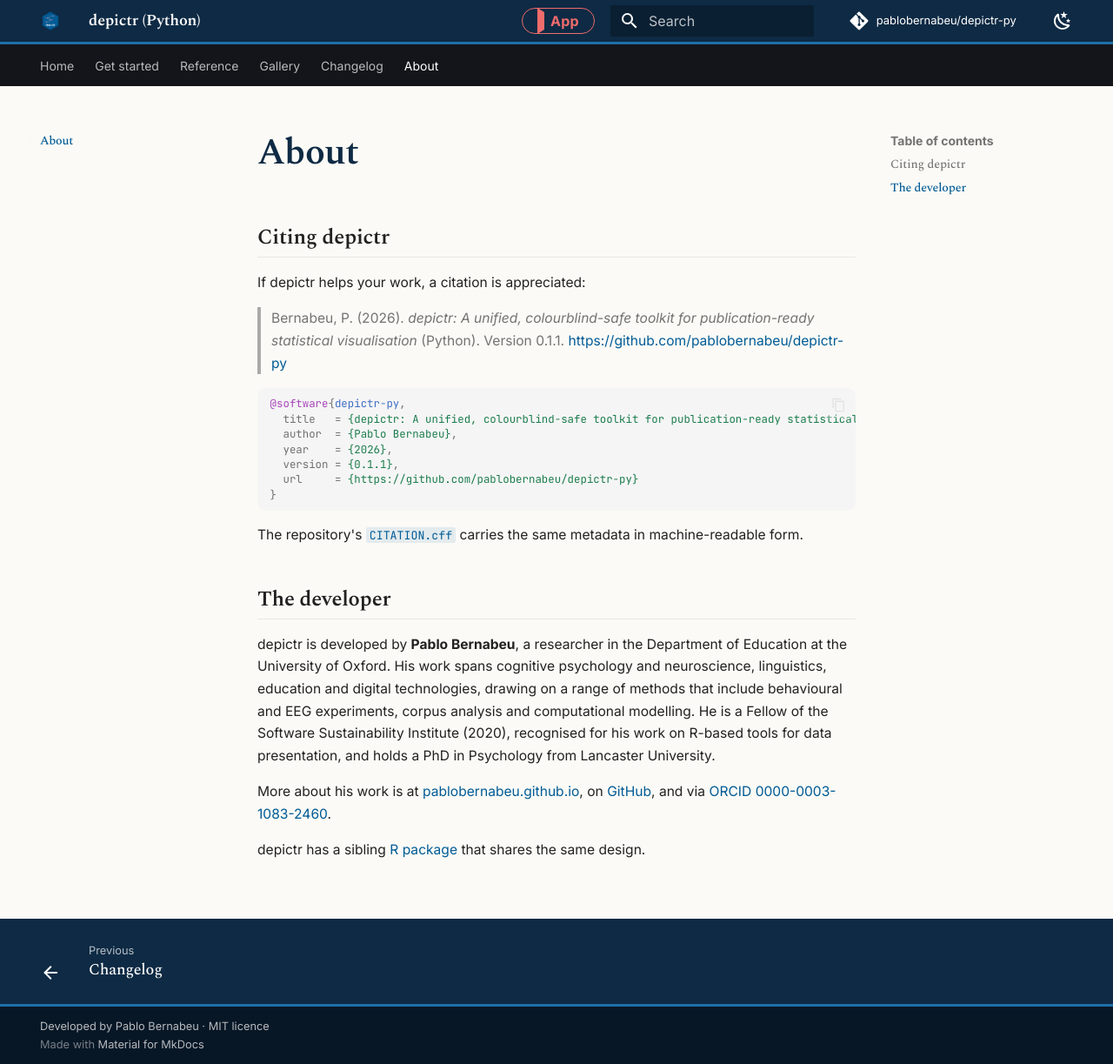
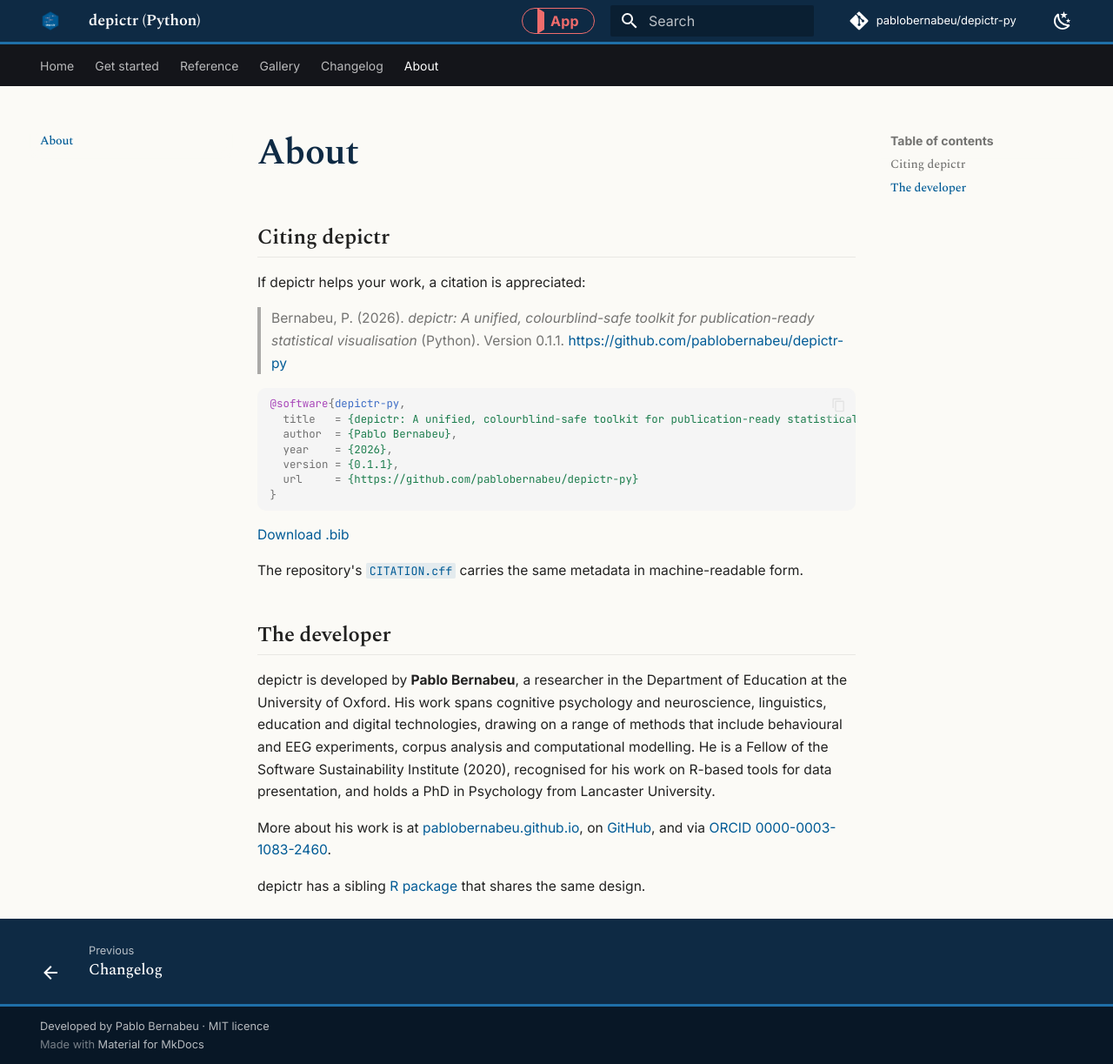
Before and after one commit to pablobernabeu/depictr-py, an MkDocs documentation site: the page built from docs/about.md, in a window 1280 px wide and 1223 px high. Shown: the whole window at 87% size. Built offline with MkDocs 1.6.1 and Material for MkDocs 9.7.7, drawn with Linux system fonts in a browser that asks for light colours; comment, search, counter and statistics services are not loaded.

Commit message:
Structure parity: downloadable BibTeX and an Unreleased changelog head
Adds a self-contained data-URI .bib download beneath the copyable citation on
the About page, and a Keep-a-Changelog [Unreleased] head. Matches the scopusflow
About/changelog conventions.

Co-Authored-By: Claude Opus 4.8 <noreply@anthropic.com>

````diff
--- a/docs/about.md
+++ b/docs/about.md
@@ -17,6 +17,8 @@ If depictr helps your work, a citation is appreciated:
   url     = {https://github.com/pablobernabeu/depictr-py}
 }
 ```
+
+<p><a download="depictr-py.bib" href="data:application/x-bibtex;charset=utf-8,%40software%7Bdepictr-py%2C%0A%20%20title%20%20%20%3D%20%7Bdepictr%3A%20A%20unified%2C%20colourblind-safe%20toolkit%20for%20publication-ready%20statistical%20visualisation%20%28Python%29%7D%2C%0A%20%20author%20%20%3D%20%7BPablo%20Bernabeu%7D%2C%0A%20%20year%20%20%20%20%3D%20%7B2026%7D%2C%0A%20%20version%20%3D%20%7B0.1.1%7D%2C%0A%20%20url%20%20%20%20%20%3D%20%7Bhttps%3A%2F%2Fgithub.com%2Fpablobernabeu%2Fdepictr-py%7D%0A%7D">Download .bib</a></p>
 
 The repository's
 [`CITATION.cff`](https://github.com/pablobernabeu/depictr-py/blob/main/CITATION.cff)
````
Also changed, not shown: CHANGELOG.md (+2 -0 lines).
